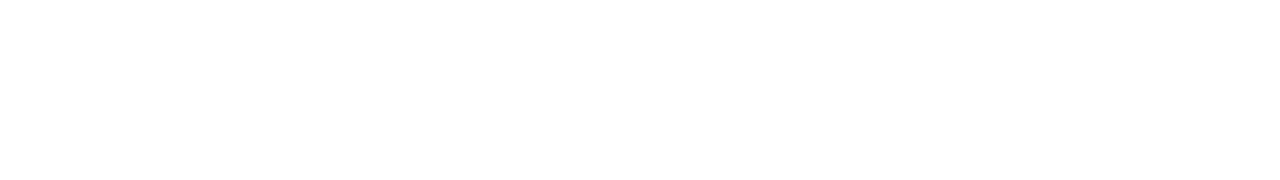
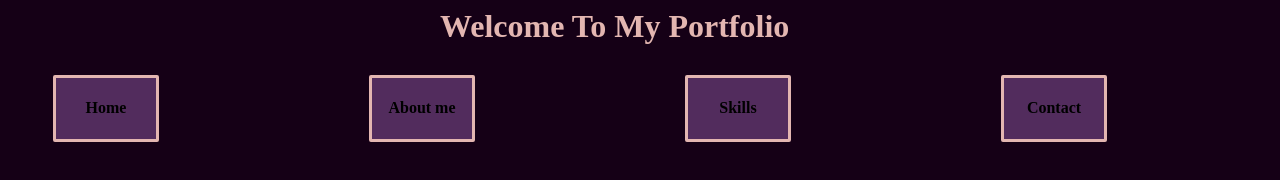
Before and after one commit to DaRealDB/My-Portfolio, a plain HTML site: page index.html in a window 1280 px wide. Drawn offline with Linux system fonts and the light colour scheme.

Commit message:
Designed Tabs

```diff
--- a/index.html
+++ b/index.html
@@ -4,9 +4,34 @@
   <meta charset="UTF-8">
   <meta name="viewport" content="width=device-width, initial-scale=1.0">
   <link rel="stylesheet"  href="style.css">
-  <title>DaReal Portfolio</title>
+  <link rel="icon" type="image/jpg" href="My Profile.jpg">
+  <title>Daryl Bacusmo</title>
 </head>
-<body>
+<body class="background">
+
+  <h1 id="intro">Welcome To My Portfolio</h1>
+
+  <div class="tabs">
+
+    <div id="home" >
+      <h4>Home</h4>
+    </div>
+
+    <div id="about">
+      <h4>About me</h4>
+    </div>
+
+    <div id="skills">
+      <h4>Skills</h4>
+    </div>
+
+    <div id="contact">
+      <h4>Contact</h4>
+    </div>
+
+  </div>
+
+
 
 </body>
 </html>
--- a/style.css
+++ b/style.css
@@ -0,0 +1,65 @@
+
+.tabs{
+  display: grid;
+  grid-template-columns: 25% 25% 25% 25%;
+  text-align: center;
+  margin-top: 30px;
+  font-family:Poppins;
+}
+
+
+
+#intro{
+width: 400px;
+margin: auto;
+display: flex;
+color: #e3b6b1;
+}
+
+.background{
+  background-color: #150016;
+}
+
+#home{
+  border-right: solid;
+  border-color: #e3b6b1;
+  border-radius: 2px;
+  border-style: solid;
+  height: px;
+  width: 100px;
+  background-color: #522C5D;
+  margin-left: 45px;
+}
+
+#about{
+  border-right: solid;
+  border-color: #e3b6b1;
+  border-radius: 2px;
+  border-style: solid;
+  height: px;
+  width: 100px;
+  background-color: #522C5D;
+  margin-left: 45px;
+}
+
+#skills{
+  border-right: solid;
+  border-color: #e3b6b1;
+  border-radius: 2px;
+  border-style: solid;
+  height: px;
+  width: 100px;
+  background-color: #522C5D;
+  margin-left: 45px;
+}
+
+#contact{
+  border-right: solid;
+  border-color: #e3b6b1;
+  border-radius: 2px;
+  border-style: solid;
+  height: px;
+  width: 100px;
+  background-color: #522C5D;
+  margin-left: 45px;
+}
```
